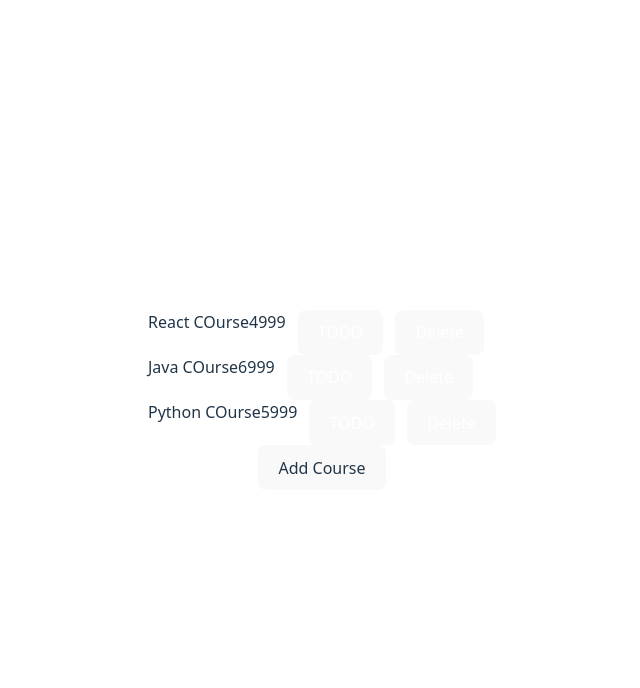
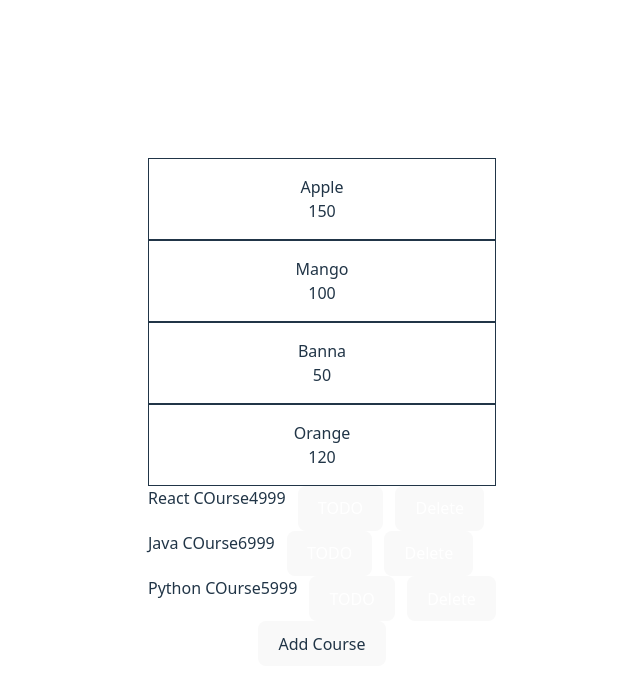
Before and after one commit to SoumitraMaity14/React, a React (Vite) app in the folder practice/: page / in a window 1280 px wide. Shown: the top 688 px of the page, without its empty margins (318-958 px from the left). Built offline with nearby package versions, Linux system fonts and the light colour scheme.

Commit message:
search practice done

```diff
--- a/practice/src/App.tsx
+++ b/practice/src/App.tsx
@@ -27,12 +27,14 @@ import { DashBoard } from './components/todo-practice/DashBoard'
 import { User } from './components/context/new-update-context/User'
 import { CountMemo } from './components/memo/CountMemo'
 import { TodoListPractice } from './components/state/array/TodoListPractice'
+import { SearchPractice } from './components/state/SearchPractice'
 
 function App() {
 
 
   return (
     <>
+    <SearchPractice/>
     <TodoListPractice/>
     {/* <CountMemo/> */}
     {/* <User/> */}
--- /dev/null
+++ b/practice/src/components/state/SearchPractice.tsx
@@ -0,0 +1,32 @@
+import { useState } from "react"
+
+
+export const SearchPractice = () => {
+    const [search, setSearch]=useState("")
+    const productList=[
+        {name: "Apple", price: 150},
+        {name: "Mango", price: 100},
+        {name:"Banna", price:50},
+        {name:"Orange", price: 120}
+
+    ]
+
+    const searchProduct=
+        productList.filter((product)=>
+            product.name.toLowerCase().includes(search.toLowerCase())
+        )
+
+
+  return (
+    <div>
+        <input type="text" value={search} onChange={(e)=>setSearch(e.target.value)}/>
+        {searchProduct.map((product)=>(
+            <div key={product.name} className="p-4 border ">
+                <p>{product.name}</p>
+                <p>{product.price}</p>
+
+                </div>
+        ))}
+    </div>
+  )
+}
```
